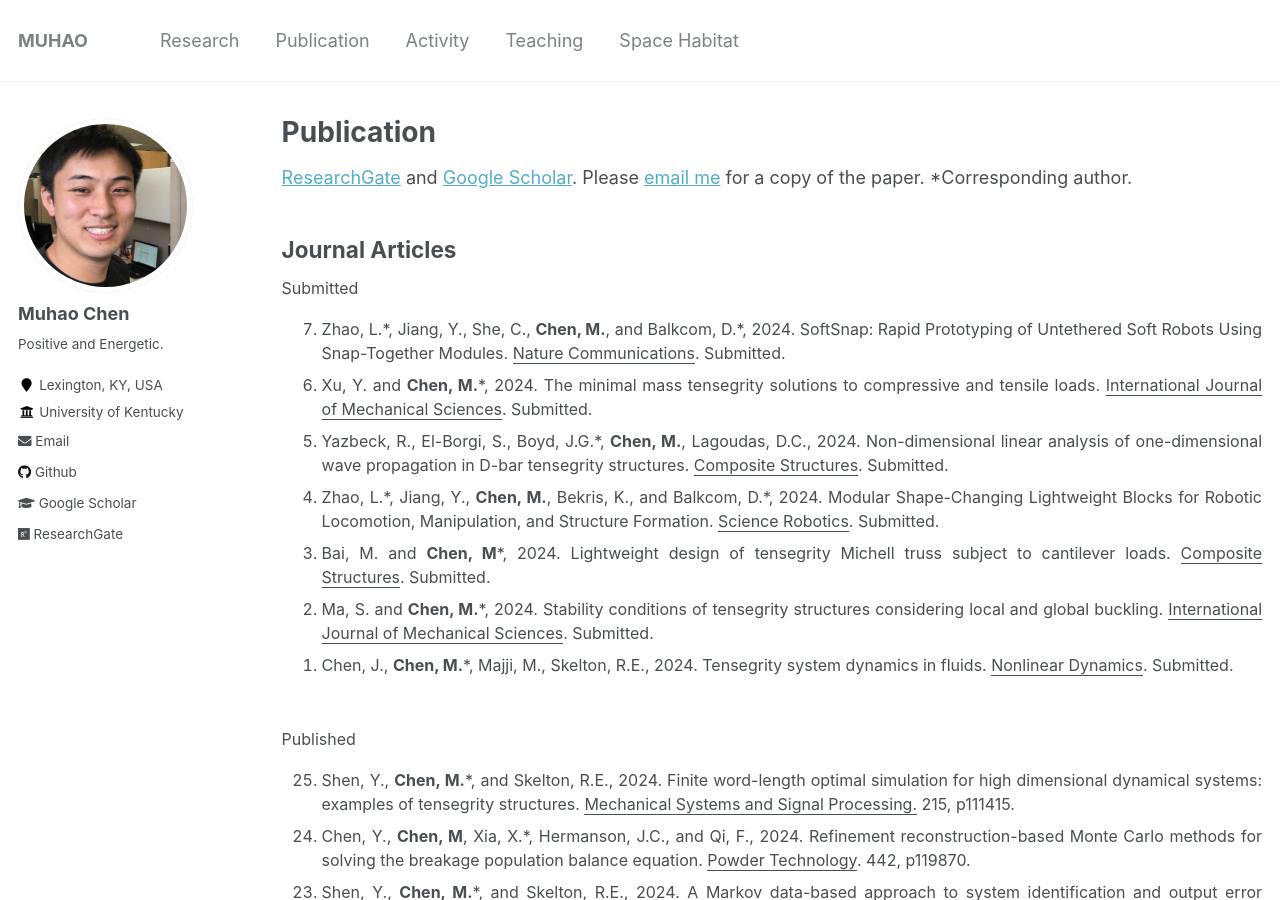
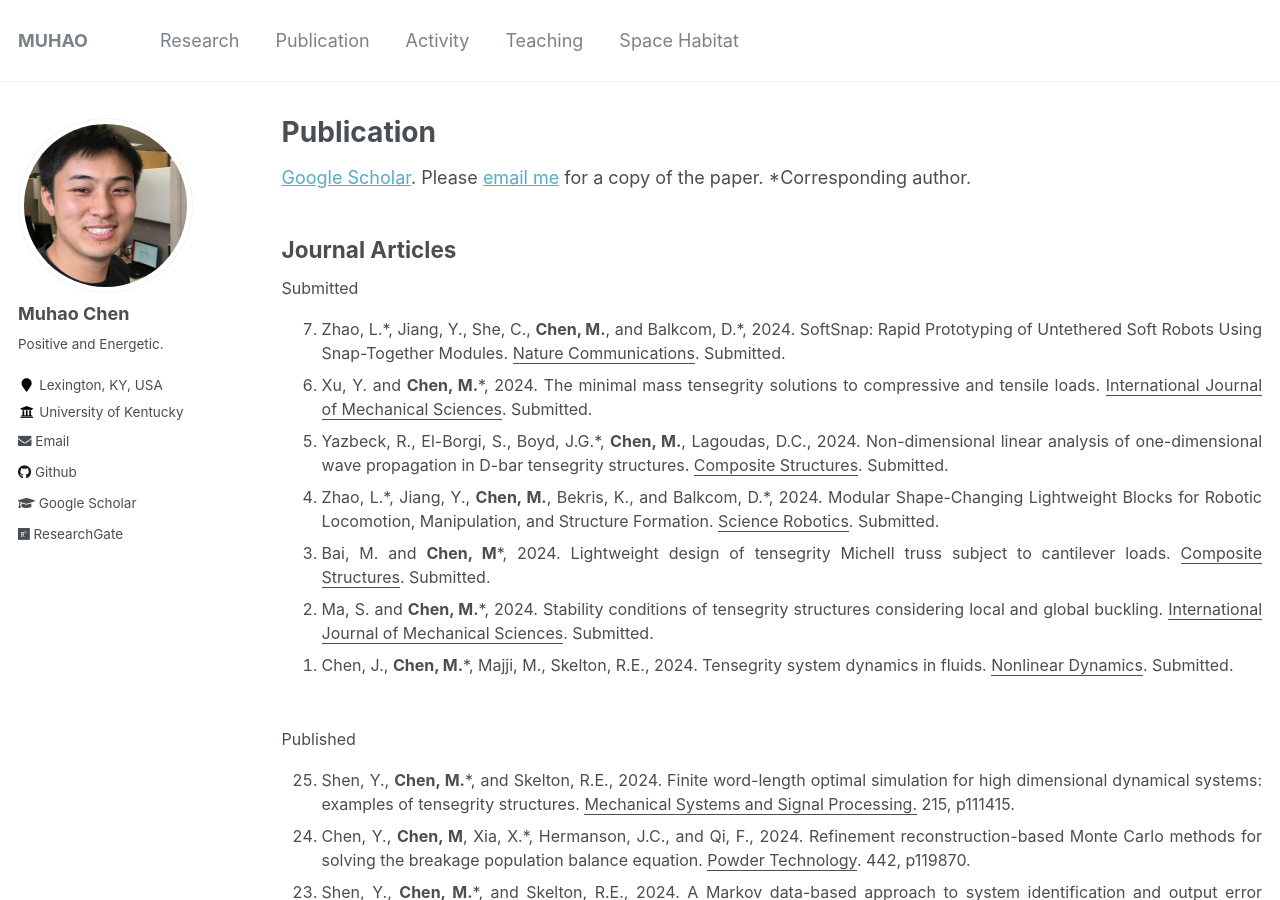
Before and after one commit to Muhao-Chen/muhao-chen.github.io, a Jekyll site: the page built from _pages/publication.md, in a window 1280 px wide and 900 px high. Built offline with Jekyll 4.4.1, drawn with Linux system fonts in a browser that asks for light colours.

Commit message:
Update publication.md

```diff
--- a/_pages/publication.md
+++ b/_pages/publication.md
@@ -8,7 +8,7 @@ toc: true
 
 <div style="text-align: justify;" markdown="1">
 
-[ResearchGate](https://www.researchgate.net/profile/Muhao-Chen-2) and [Google Scholar](https://scholar.google.com/citations?hl=en&user=2g3lz0AAAAAJ&view_op=list_works&sortby=pubdate). Please [email me](mailto:muhaochen@tamu.edu) for a copy of the paper. *Corresponding author.
+[Google Scholar](https://scholar.google.com/citations?hl=en&user=2g3lz0AAAAAJ&view_op=list_works&sortby=pubdate). Please [email me](mailto:muhaochen@uky.edu) for a copy of the paper. *Corresponding author.
 
 
 ## Journal Articles
```
